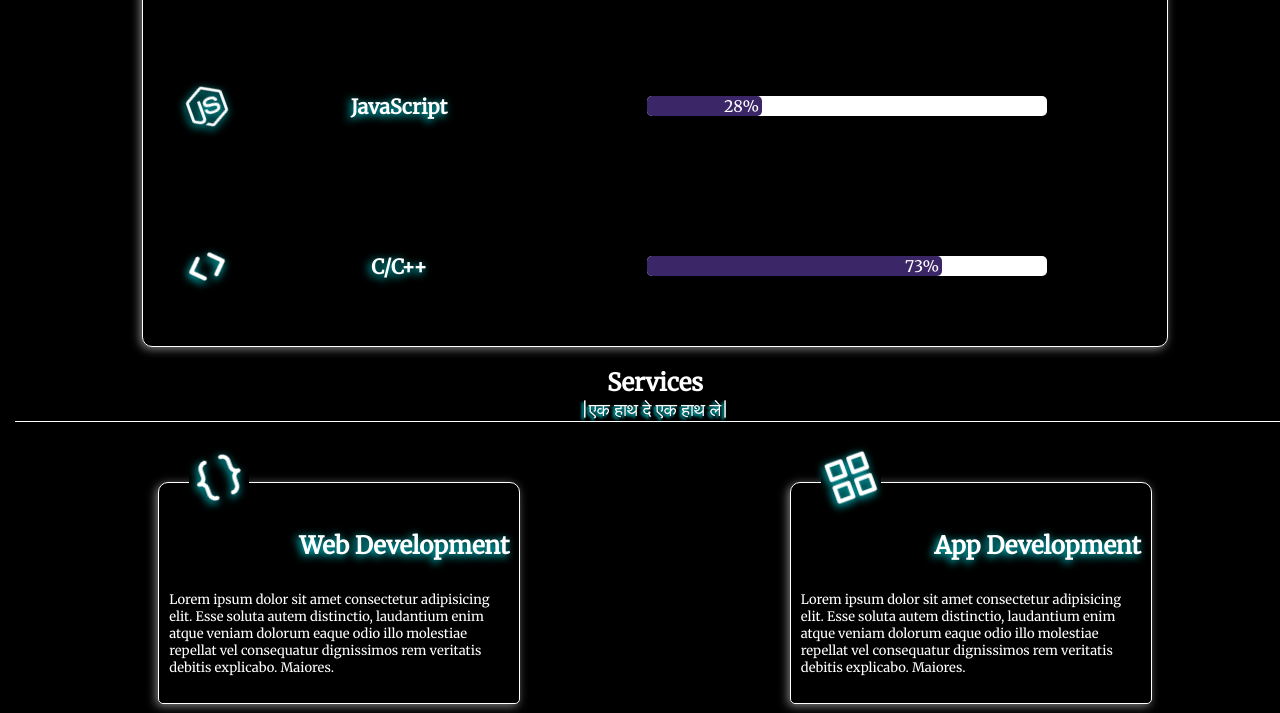
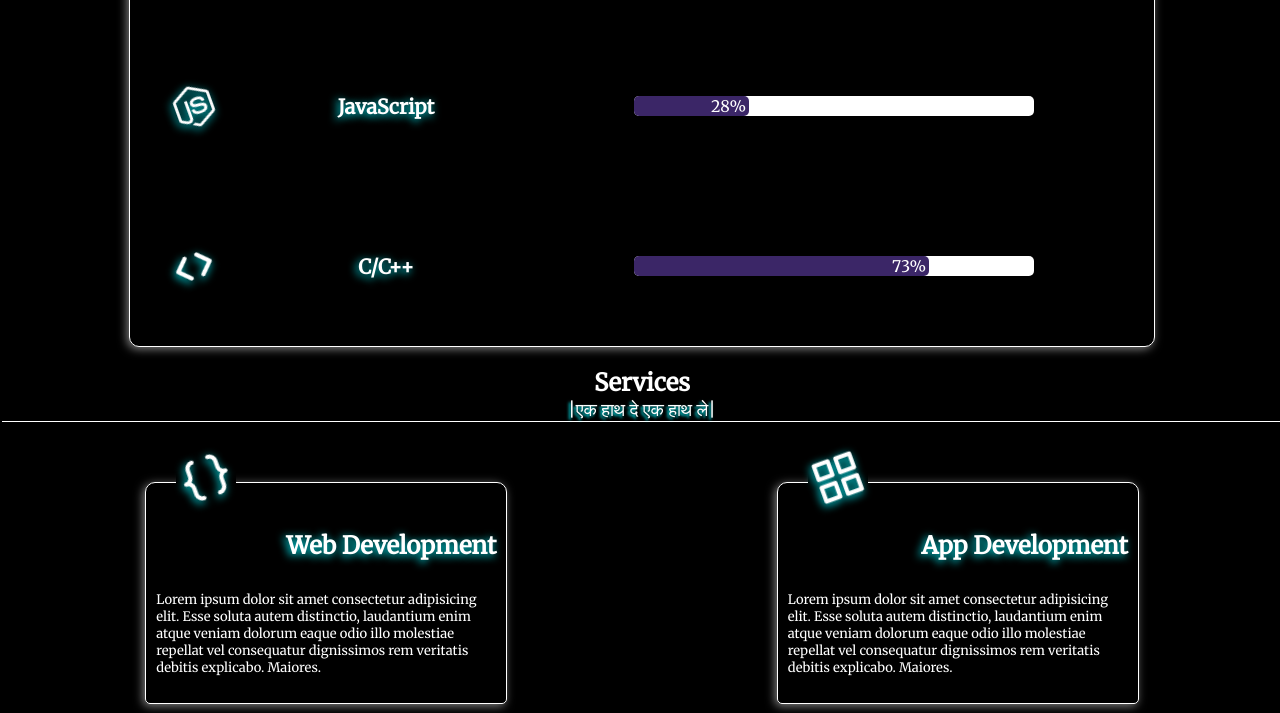
Before and after one commit to rjangid9080/Portfolio, a plain HTML site: page index.html in a window 1280 px wide. Shown: the part 1180-1893 px from the top of the page. Drawn offline with nearby package versions, Linux system fonts and the light colour scheme; a script that the page names is missing.

Commit message:
another commit

```diff
--- a/style.css
+++ b/style.css
@@ -110,7 +110,7 @@ body{
     flex-direction: column;
     justify-content: center;
     align-items: center;
-    padding: 10px 15px;
+    padding: 10px 2px;
 }
 .section .h{
     width:100vw;
```
